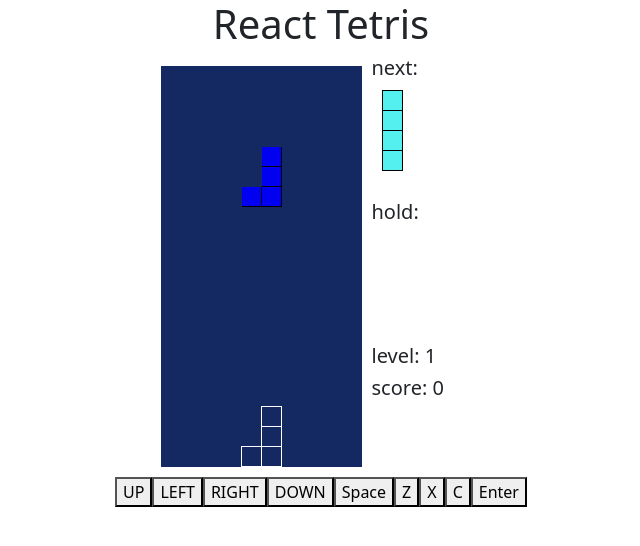
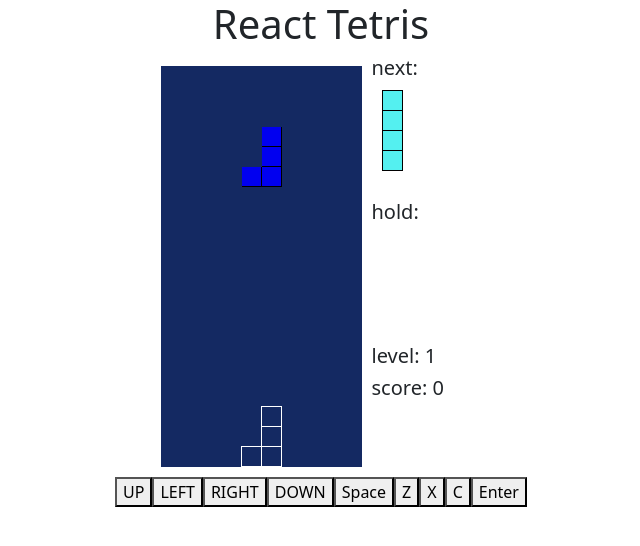
Before and after one commit to Rafe/react-tetris, a React (Create React App) app: page / in a window 1280 px wide. Shown: the top 546 px of the page, without its empty margins (319-959 px from the left). Built offline with nearby package versions, Linux system fonts and the light colour scheme.

Commit message:
feat: move start position one line upper
remove push down tick
remove ignore when piece not in matrix

```diff
--- a/src/App.tsx
+++ b/src/App.tsx
@@ -110,7 +110,7 @@ const createCurrentPiece = (type: PieceType): CurrentPiece => {
   const piece = generatePiece(type)
   return {
     type,
-    position: [-1, Math.floor((MATRIX_WIDTH - piece[0].length)/ 2)],
+    position: [-2, Math.floor((MATRIX_WIDTH - piece[0].length)/ 2)],
     piece,
     tick: 0,
     totalTick: 0
@@ -169,15 +169,15 @@ const isEmptyPosition = (currentPiece: CurrentPiece, matrix: Matrix): boolean =>
       const px = position[0] + x
       const py = position[1] + y
 
-      if (!piece[x][y] || px < 0) {
+      if (!piece[x][y]) {
         continue
       }
 
-      if (px < 0 || px >= MATRIX_HEIGHT) {
+      if (px >= MATRIX_HEIGHT) {
         return false
       } else if (py < 0 || py >= MATRIX_WIDTH) {
         return false
-      } else if (matrix[px][py]) {
+      } else if (matrix[px] && matrix[px][py]) {
         return false
       }
     }
@@ -189,10 +189,6 @@ const isEmptyPosition = (currentPiece: CurrentPiece, matrix: Matrix): boolean =>
 const tryMove = (moveMethod: (c: CurrentPiece) => CurrentPiece): ((c: CurrentPiece, m: Matrix) => CurrentPiece) => {
   return (currentPiece, matrix) => {
     let movedPiece = moveMethod(currentPiece)
-
-    if (movedPiece.position[0] < 0) {
-      movedPiece.position[0] += 1
-    }
 
     if (isEmptyPosition(movedPiece, matrix)) {
       return movedPiece
```
